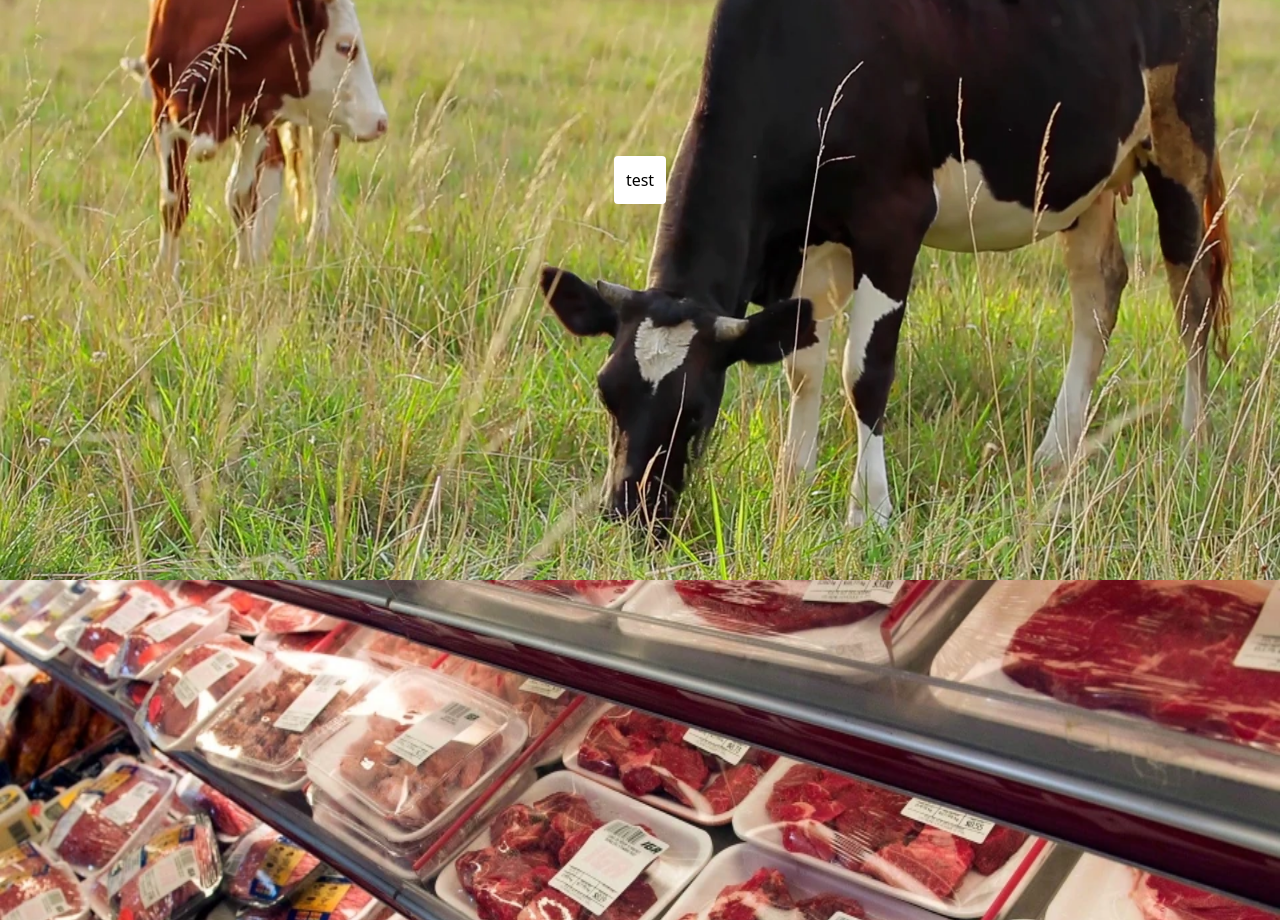
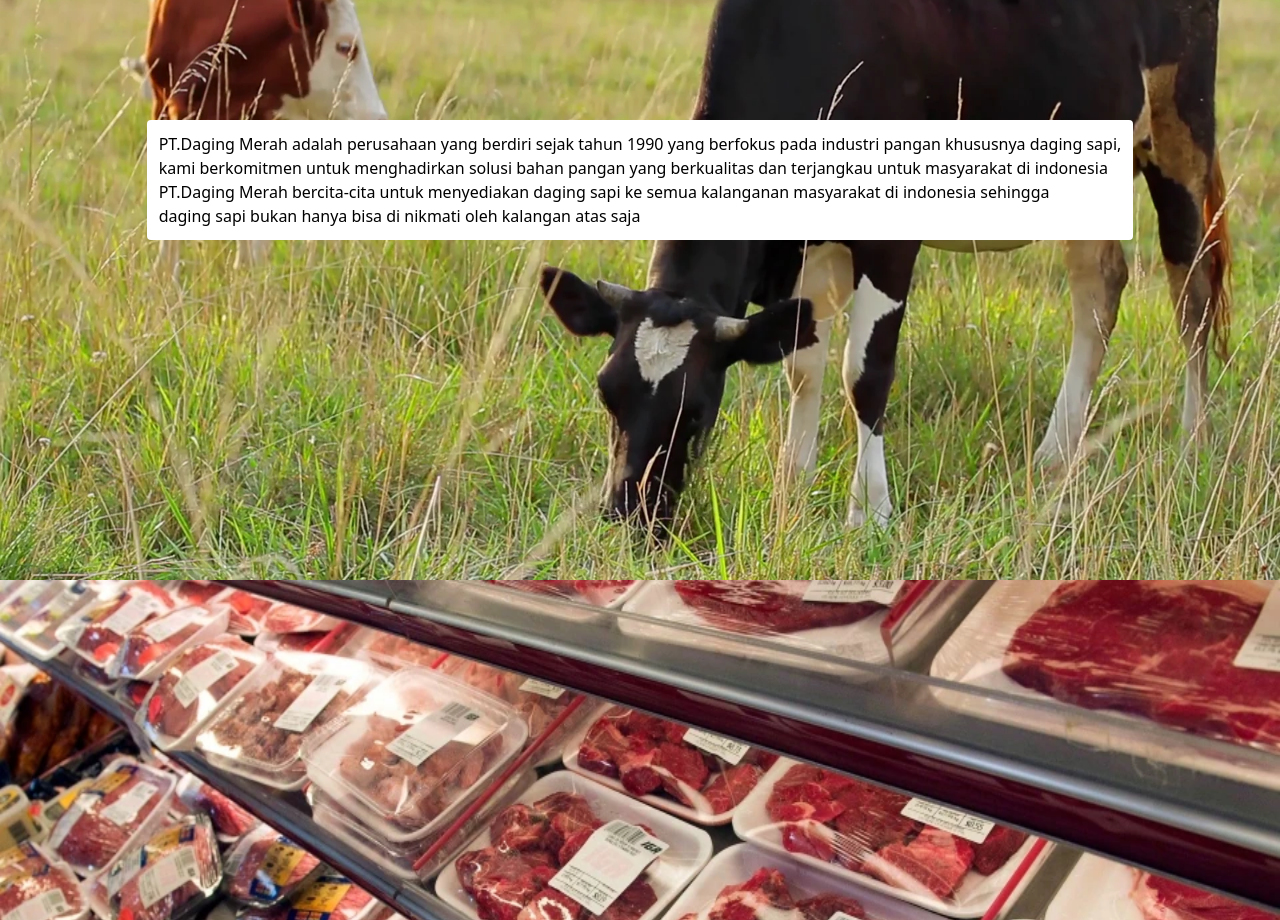
Before and after one commit to hamdandirgantoro/Daging_merah, a Next.js app: page / in a window 1280 px wide. Shown: the part 1020-1940 px from the top of the page. Built offline with nearby package versions, Linux system fonts and the light colour scheme.

Commit message:
update about

```diff
--- a/components/konten_tentang.tsx
+++ b/components/konten_tentang.tsx
@@ -7,7 +7,13 @@ export default function KontenTentang() {
       style={{ zIndex: 1 }}
     >
       <div className="rounded p-3 h-fit w-fit bg-white flex justify-center items-center">
-        test
+        PT.Daging Merah adalah perusahaan yang berdiri sejak tahun 1990 yang
+        berfokus pada industri pangan khususnya daging sapi, <br />
+        kami berkomitmen untuk menghadirkan solusi bahan pangan yang berkualitas
+        dan terjangkau untuk masyarakat di indonesia <br />
+        PT.Daging Merah bercita-cita untuk menyediakan daging sapi ke semua
+        kalanganan masyarakat di indonesia sehingga <br />
+        daging sapi bukan hanya bisa di nikmati oleh kalangan atas saja
       </div>
     </div>
   );
```
